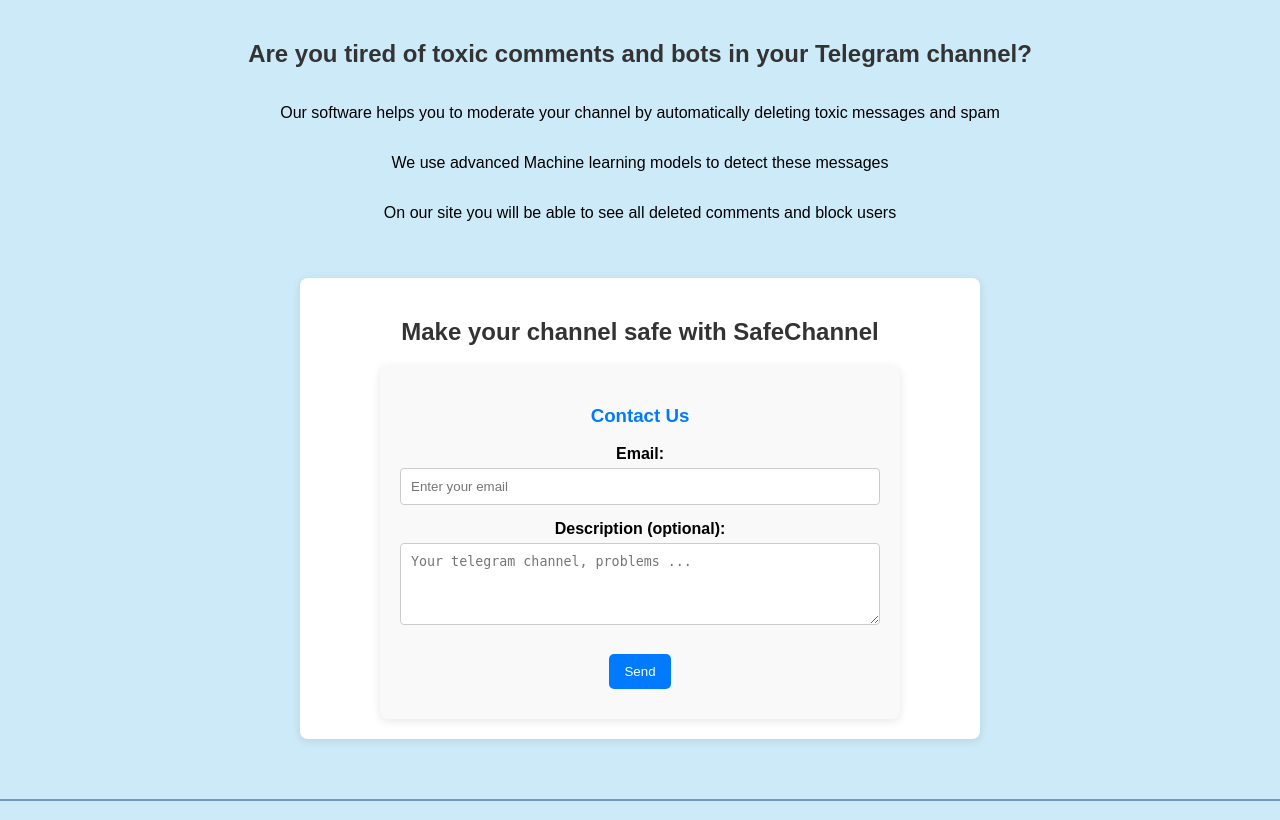
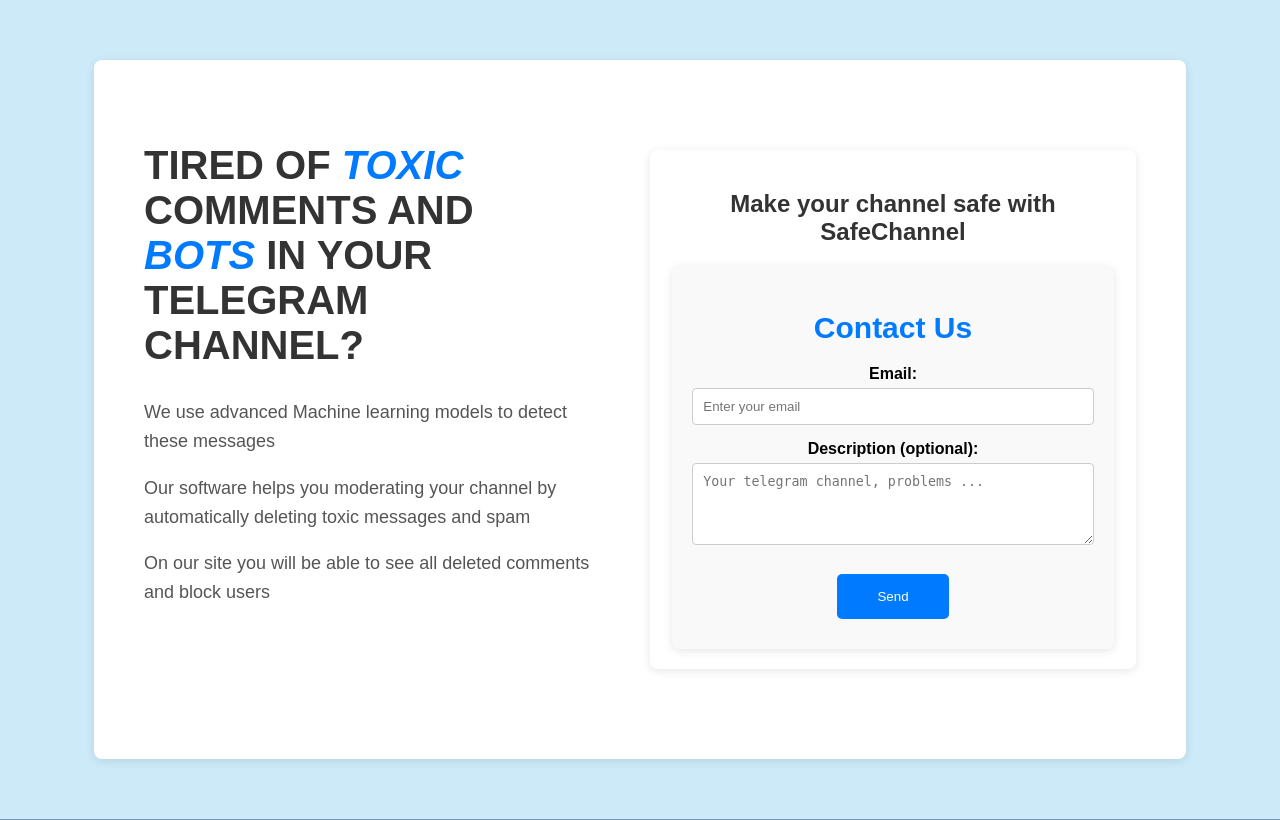
Before and after one commit to MihailStankevich/Toxic_comments_detection, a Django app: page /moderation/ in a window 1280 px wide. Shown: the part 94-914 px from the top of the page. Run offline with Django 4.2, Linux system fonts and the light colour scheme.

Commit message:
added css for home page

```diff
--- a/moderation/models.py
+++ b/moderation/models.py
@@ -42,7 +42,6 @@ class Owner(AbstractUser):
     )
     def __str__(self):
         return self.username
-
 class DeletedComment(models.Model):
     comment = models.CharField(max_length=400)
     user = models.CharField(max_length=400)
--- a/moderation/static/moderation/styles.css
+++ b/moderation/static/moderation/styles.css
@@ -174,7 +174,9 @@ form {
     outline: none; /* Remove default outline */
 }
 
-
+.emphasized {
+    color: #007BFF; /* Use the primary color for the emphasized text */
+}
 
 .comment-cell {
     display: inline-block; /* Allow the cell to behave like an inline element */
@@ -192,13 +194,34 @@ form {
 }
 
 
+
 .home-container {
     text-align: center; /* Center the text */
     margin: 20px; /* Add some margin */
 }
 
+.home-text {
+    text-transform: uppercase;
+    font-size: 40px; /* Slightly larger font size for the heading */
+    font-weight: bold; /* Bold heading for emphasis */
+    color: #333; /* Darker color for better readability */
+    margin-bottom: 30px;
+     /* Space below heading */
+}
+
+.home-description {
+    font-size: 18px; /* Adjusted font size for descriptions */
+    line-height: 1.6; /* Increased line height for better readability */
+    color: #555; /* Softer color for descriptions */
+    margin-bottom: 10px; /* Space below descriptions */
+}
+.contact-h2{
+    font-size: 30px;
+    font-weight: bold;
+    color: #007BFF;
+}
 .contact-form-container {
-    width: 60vh; /* Set a max width for the form */
+    width: 90%; /* Set a max width for the form */
     margin: 0 auto; /* Center the form */
     padding: 20px; /* Add padding */
     background-color: #f9f9f9; /* Light background color */
@@ -225,11 +248,6 @@ h3 {
     color: #007BFF; /* Use a primary color for subheadings */
 }
 
-/* Contact Form */
-.contact-form-container {
-    margin-top: 20px;
-    /* Space above the form */
-}
 
 .form-group {
     margin-bottom: 15px; /* Space between form groups */
@@ -247,10 +265,11 @@ h3 {
     background-color: #007BFF; /* Primary button color */
     color: white;
     border: none;
-    padding: 10px 15px;
+    padding: 15px 40px;
     cursor: pointer;
     border-radius: 5px;
-    margin-top: 10px; /* Space above button */
+    margin-top: 10px;
+
 }
 
 .form-button:hover {
@@ -270,3 +289,25 @@ h3 {
     justify-content: space-between; /* Space between comment text and button */
     align-items: center; /* Center items vertically */
 }
+
+
+.outer-container {
+    display: flex; /* Use Flexbox for layout */
+    justify-content: space-between; /* Space between text and form */
+    align-items: flex-start; /* Align items at the start */
+    width: 80%; /* Set a width for the container */
+    margin: 40px auto; /* Center the container */
+    padding: 50px; /* Add padding */
+    background-color: #ffffff; /* White background for the content */
+    border-radius: 8px; /* Rounded corners */
+    box-shadow: 0 2px 10px rgba(0, 0, 0, 0.1); /* Subtle shadow */
+}
+
+.text-container {
+    flex: 1; /* Allow text container to grow */
+    margin-right: 60px; /* Space between text and form */
+}
+
+.home-container {
+    flex: 1; /* Allow home container to grow */
+}
--- a/moderation/templates/moderation/deleted_comments.html
+++ b/moderation/templates/moderation/deleted_comments.html
@@ -3,6 +3,7 @@
 {% block title %}Deleted Comments{% endblock %}
 
 {% block content %}
+
     <h1>Deleted Comments</h1>
     <form method="GET" action="{% url 'admin_deleted_comments' channel_id %}" class="search-form">
         <input type="text" name="search" placeholder="Search by post's text" value="{{ search_query }}" class="search-input">
@@ -67,6 +68,7 @@
     <button><a href="?page={{ deleted_comments.next_page_number }}&search={{ search_query }}" class="form-button">Load More</a></button>
         {% endif %}
     </div>
+
     <script>
         function toggleComment(commentId) {
             var fullComment = document.getElementById(commentId);
--- a/moderation/templates/moderation/home.html
+++ b/moderation/templates/moderation/home.html
@@ -3,15 +3,17 @@
 {% block title %}Home Page{% endblock %}
 
 {% block content %}
-        <h2>Are you tired of toxic comments and bots in your Telegram channel?</h2>
-        <p>Our software helps you to moderate your channel by automatically deleting toxic messages and spam</p>
-        <p>We use advanced Machine learning models to detect these messages</p>
-        <p>On our site you will be able to see all deleted comments and block users</p>
-
+<div class='outer-container'>
+    <div class='text-container'>
+        <h2 class= "home-text">tired of <em class="emphasized">toxic</em> comments and <em class="emphasized">bots</em> in your Telegram channel?</h2>
+        <p class="home-description">We use advanced Machine learning models to detect these messages</p>
+        <p class="home-description">Our software helps you moderating your channel by automatically deleting toxic messages and spam</p>
+        <p class="home-description">On our site you will be able to see all deleted comments and block users</p>
+    </div>
     <div class="home-container">
         <h2>Make your channel safe with SafeChannel</h2>
         <div class="contact-form-container">
-            <h3>Contact Us</h3>
+            <h2 class='contact-h2'>Contact Us</h2>
             <form method="POST" action="{% url 'contact' %}">
                 {% csrf_token %}
                 <div class="form-group">
@@ -26,4 +28,5 @@
             </form>
         </div>
     </div>
+</div>
 {% endblock %}
--- a/moderation/views.py
+++ b/moderation/views.py
@@ -36,11 +36,11 @@ def block_user(request, username):
         block_duration = int(request.POST.get('block_duration', 5))  # Default to 5min
         expires_at = timezone.now() + timezone.timedelta(minutes=block_duration)
 
-        # Create a new BlockedUser  entry
+
         BlockedUser.objects.update_or_create(
             username=username,
             defaults={
-                'owner': request.user,  # Assuming you have the owner (user) available
+                'owner': request.user,
                 'expires_at': expires_at
             }
         )
@@ -53,7 +53,7 @@ def register(request):
         form = OwnerRegistrationForm(request.POST)
         if form.is_valid():
             owner = form.save(commit=False)
-            owner.set_password(form.cleaned_data['password'])   # Hash the password
+            owner.set_password(form.cleaned_data['password'])
             owner.save()
             messages.success(request, "Registration successful! You can now log in.")
             return redirect('login')
@@ -69,7 +69,7 @@ def user_login(request):
         owner = authenticate(request, username=username, password=password)
 
         if owner is not None:
-            login(request, owner)  # Log the user in
+            login(request, owner)
             return redirect('admin_deleted_comments', channel_id=owner.channel_id)
         else:
             messages.error(request, "Invalid username or password.")
@@ -77,7 +77,7 @@ def user_login(request):
     return render(request, 'moderation/login.html')
 
 def user_logout(request):
-    logout(request)  # Log out the user
+    logout(request)
     return redirect('home')
 
 def contact(request):
@@ -88,9 +88,9 @@ def contact(request):
         # Prepare the email content
         subject = 'New Contact Form Submission'
         message = f'You have received a new message from {email}.\n\nDescription:\n{description}'
-        from_email = 'mihailstankevich15@gmail.com'  # Your email address
+        from_email = 'mihailstankevich15@gmail.com'
 
-        # Send the email
+
         try:
             send_mail(subject, message, from_email, ['mihailstankevich15@gmail.com'])
             messages.success(request, "Your message has been sent successfully! We will get in touch with you soon")
```
Also changed, not shown: moderation/bot.py (+5 -8 lines), db.sqlite3.
